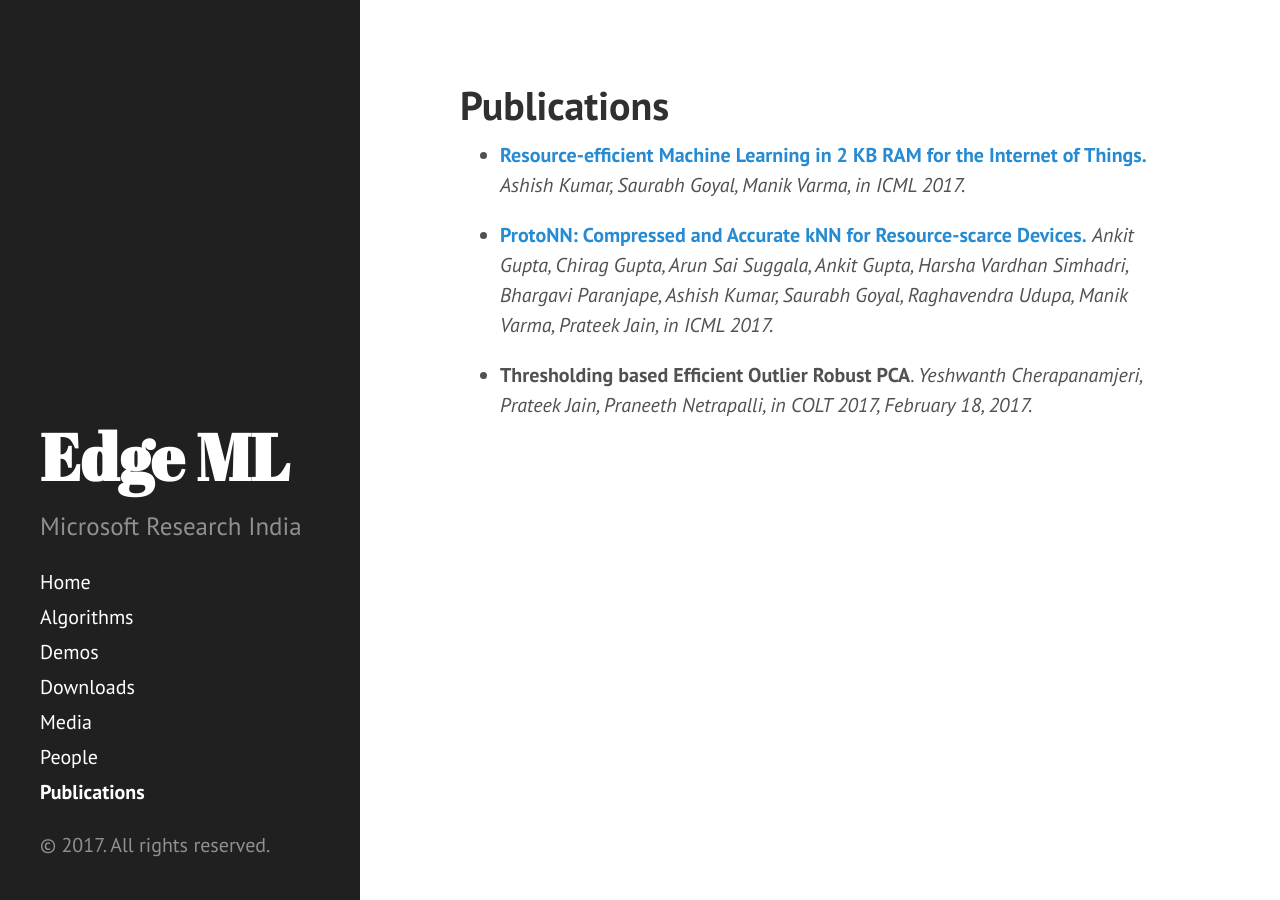
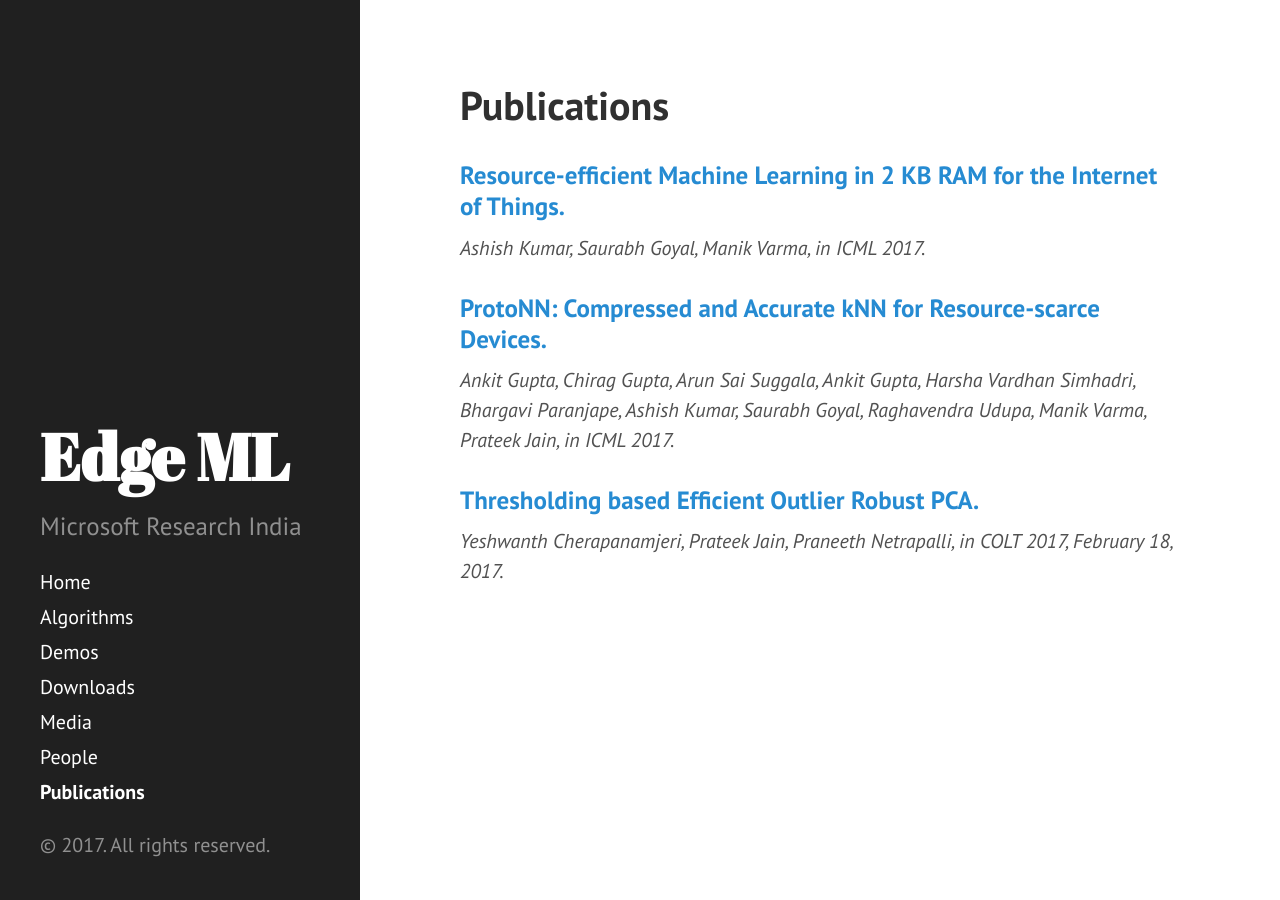
Before and after one commit to ShishirPatil/EdgeML, a Jekyll site: the page built from Publications.md, in a window 1280 px wide. Built offline with Jekyll 4.4.1, drawn with Linux system fonts in a browser that asks for light colours.

```diff
--- a/Publications.md
+++ b/Publications.md
@@ -3,11 +3,11 @@ layout: page
 title: Publications
 ---
 
-- <b><a href="files/bonsai.pdf">Resource-efficient Machine Learning in 2 KB RAM for the Internet of Things.</a></b>
+### [Resource-efficient Machine Learning in 2 KB RAM for the Internet of Things.](files/bonsai.pdf)
   <i> Ashish Kumar, Saurabh Goyal, Manik Varma, in ICML 2017.</i>
 
-- <b><a href="files/protonn.pdf">ProtoNN: Compressed and Accurate kNN for Resource-scarce Devices.</a></b>
+### [ProtoNN: Compressed and Accurate kNN for Resource-scarce Devices.](files/protonn.pdf)
   <i>Ankit Gupta, Chirag Gupta, Arun Sai Suggala, Ankit Gupta, Harsha Vardhan Simhadri, Bhargavi Paranjape, Ashish Kumar, Saurabh Goyal, Raghavendra Udupa, Manik Varma, Prateek Jain, in ICML 2017.</i>
 
-- <b>Thresholding based Efficient Outlier Robust PCA</b>.
+### [Thresholding based Efficient Outlier Robust PCA.](files/robustpca.pdf)
   <i>Yeshwanth Cherapanamjeri, Prateek Jain, Praneeth Netrapalli, in COLT 2017, February 18, 2017.</i>
```
